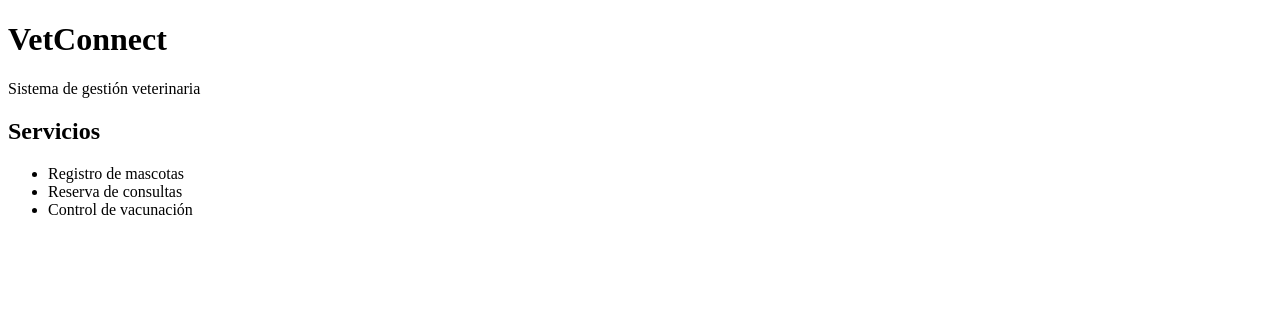
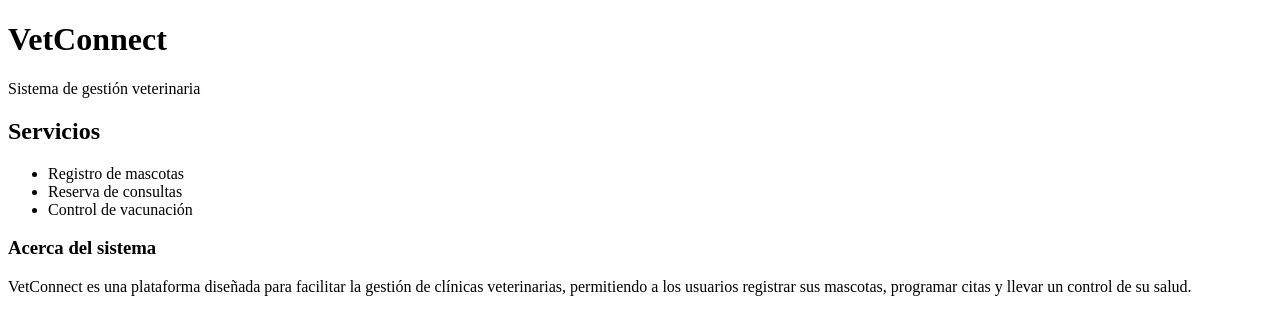
Before and after one commit to MartinCerpa/Veterinaria, a plain HTML site: page index.html in a window 1280 px wide. Drawn offline with Linux system fonts and the light colour scheme.

Commit message:
Agragar Acerca del sistema

```diff
--- a/index.html
+++ b/index.html
@@ -14,5 +14,9 @@
         <li>Reserva de consultas</li>
         <li>Control de vacunación</li>
     </ul>
+    <h3>Acerca del sistema</h3>
+    <p>VetConnect es una plataforma diseñada para facilitar la gestión de clínicas veterinarias, permitiendo a los usuarios registrar sus mascotas, programar citas y llevar un control de su salud.</p>
+
+
 </body>
 </html>
```
